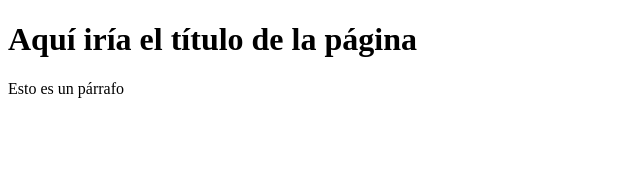
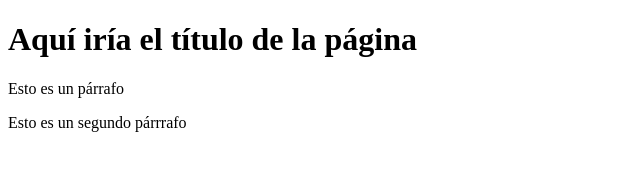
Before and after one commit to michaeel-JL/Proyecto-web-empresa-C, a plain HTML site: page index.html in a window 1280 px wide. Shown: the whole page, without its empty margins (0-640 px from the left). Drawn offline with Linux system fonts and the light colour scheme.

Commit message:
Agregando segundo párrafo

```diff
--- a/index.html
+++ b/index.html
@@ -9,5 +9,6 @@
 <body>
     <h1>Aquí iría el título de la página</h1>
     <p>Esto es un párrafo</p>
+    <p>Esto es un segundo párrrafo</p>
 </body>
 </html>
```
